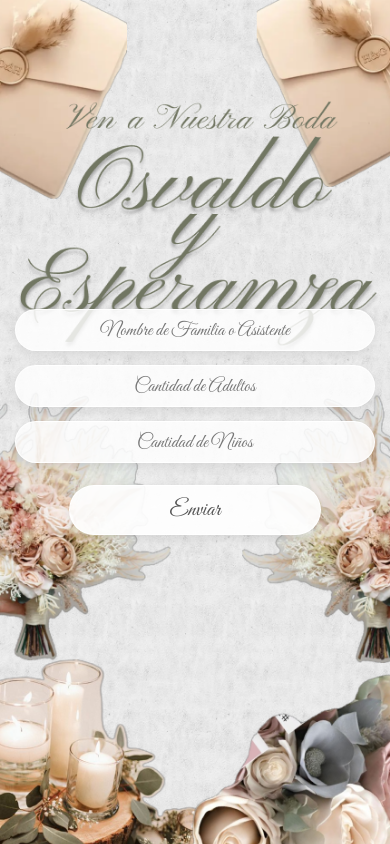
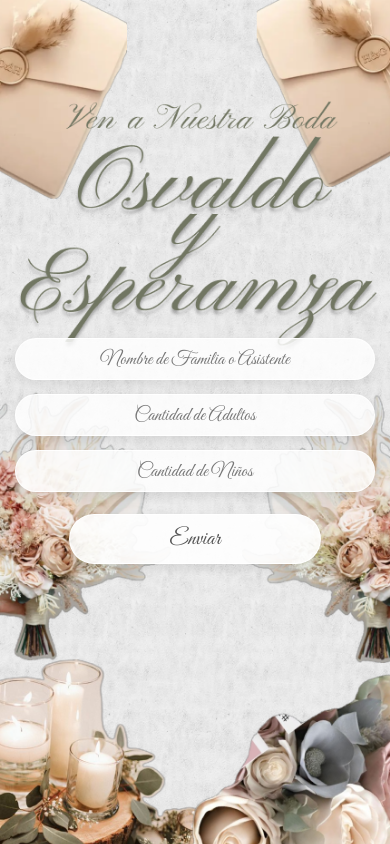
Before and after one commit to EbertonDr318/ConfirmacionBoda, a plain HTML site: page index.html in a window 390 px wide. Drawn offline with nearby package versions, Linux system fonts and the light colour scheme.

Commit message:
Update style.css
Ajuste Cajones

```diff
--- a/style.css
+++ b/style.css
@@ -127,4 +127,10 @@ body {
   .campo input::placeholder {
     font-size: 1.2rem;
   }
+
+  /* Bajamos el bloque de campos en celular */
+  .overlay {
+    align-items: flex-start;   /* deja de centrar vertical y nos permite empujar */
+    padding-top: 40vh;         /* prueba 40% de la altura de la pantalla */
+  }
 }
```
